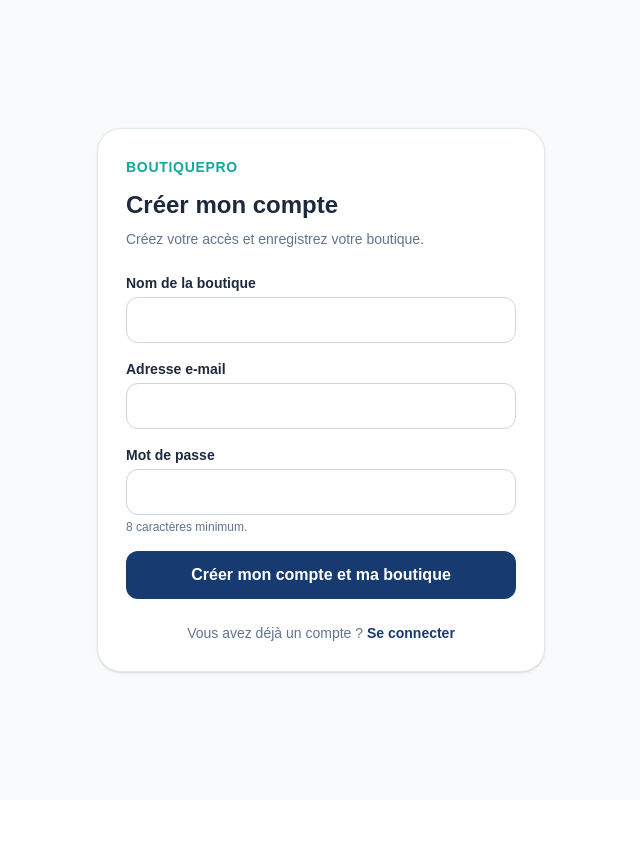
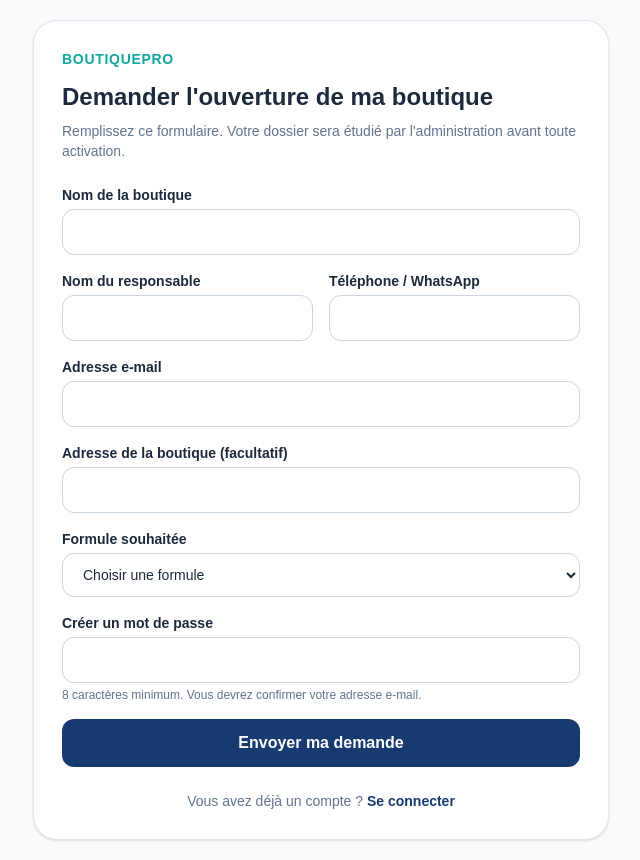
Before and after one commit to braukael-crypto/boutique-pro, a Next.js app: page /inscription in a window 1280 px wide. Shown: the whole page, without its empty margins (319-959 px from the left). Before the commit the page ends 800 px from the top, so only its background shows below. Built offline with nearby package versions, Linux system fonts and the light colour scheme.

Commit message:
Implement shop application flow: src/app/inscription/page.tsx

```diff
--- a/src/app/inscription/page.tsx
+++ b/src/app/inscription/page.tsx
@@ -1,42 +1,26 @@
 import { Suspense } from "react";
 import Link from "next/link";
 import { signUpAction } from "@/app/auth/actions";
-
 type PageProps = { searchParams: Promise<{ erreur?: string }> };
-
 async function InscriptionContent({ searchParams }: PageProps) {
   const params = await searchParams;
-
-  return (
-    <main className="flex min-h-screen items-center justify-center bg-slate-50 p-5 text-slate-800">
-      <section className="w-full max-w-md rounded-3xl border border-slate-200 bg-white p-7 shadow-sm">
-        <p className="text-sm font-bold uppercase tracking-wider text-[#12A89D]">BoutiquePro</p>
-        <h1 className="mt-3 text-2xl font-extrabold">Créer mon compte</h1>
-        <p className="mt-2 text-sm text-slate-500">Créez votre accès et enregistrez votre boutique.</p>
-        {params.erreur && <p role="alert" className="mt-4 rounded-xl bg-red-50 p-3 text-sm text-red-700">{params.erreur}</p>}
-        <form action={signUpAction} className="mt-6 space-y-4">
-          <label className="block text-sm font-semibold">Nom de la boutique
-            <input name="shopName" minLength={2} maxLength={100} required className="mt-1 w-full rounded-xl border border-slate-300 px-4 py-3 font-normal outline-none focus:border-[#12A89D]" />
-          </label>
-          <label className="block text-sm font-semibold">Adresse e-mail
-            <input name="email" type="email" autoComplete="email" required className="mt-1 w-full rounded-xl border border-slate-300 px-4 py-3 font-normal outline-none focus:border-[#12A89D]" />
-          </label>
-          <label className="block text-sm font-semibold">Mot de passe
-            <input name="password" type="password" minLength={8} autoComplete="new-password" required className="mt-1 w-full rounded-xl border border-slate-300 px-4 py-3 font-normal outline-none focus:border-[#12A89D]" />
-            <span className="mt-1 block text-xs font-normal text-slate-500">8 caractères minimum.</span>
-          </label>
-          <button className="w-full rounded-xl bg-[#173B70] px-4 py-3 font-bold text-white">Créer mon compte et ma boutique</button>
-        </form>
-        <p className="mt-6 text-center text-sm text-slate-500">Vous avez déjà un compte ? <Link className="font-bold text-[#173B70]" href="/connexion">Se connecter</Link></p>
-      </section>
-    </main>
-  );
+  const field = "mt-1 w-full rounded-xl border border-slate-300 px-4 py-3 font-normal outline-none focus:border-[#12A89D]";
+  return <main className="flex min-h-screen items-center justify-center bg-slate-50 p-5 text-slate-800"><section className="w-full max-w-xl rounded-3xl border border-slate-200 bg-white p-7 shadow-sm">
+    <p className="text-sm font-bold uppercase tracking-wider text-[#12A89D]">BoutiquePro</p><h1 className="mt-3 text-2xl font-extrabold">Demander l'ouverture de ma boutique</h1>
+    <p className="mt-2 text-sm text-slate-500">Remplissez ce formulaire. Votre dossier sera étudié par l'administration avant toute activation.</p>
+    {params.erreur && <p role="alert" className="mt-4 rounded-xl bg-red-50 p-3 text-sm text-red-700">{params.erreur}</p>}
+    <form action={signUpAction} className="mt-6 grid gap-4 sm:grid-cols-2">
+      <label className="text-sm font-semibold sm:col-span-2">Nom de la boutique<input name="shopName" minLength={2} maxLength={100} required className={field}/></label>
+      <label className="text-sm font-semibold">Nom du responsable<input name="contactName" minLength={2} maxLength={100} required autoComplete="name" className={field}/></label>
+      <label className="text-sm font-semibold">Téléphone / WhatsApp<input name="phone" type="tel" minLength={6} maxLength={40} required className={field}/></label>
+      <label className="text-sm font-semibold sm:col-span-2">Adresse e-mail<input name="email" type="email" autoComplete="email" required className={field}/></label>
+      <label className="text-sm font-semibold sm:col-span-2">Adresse de la boutique (facultatif)<input name="address" maxLength={300} className={field}/></label>
+      <label className="text-sm font-semibold sm:col-span-2">Formule souhaitée<select name="plan" required defaultValue="" className={field}><option value="" disabled>Choisir une formule</option><option value="ESSENTIAL">Essentiel — petite boutique</option><option value="STANDARD">Standard — boutique en croissance</option><option value="PREMIUM">Premium — activité développée</option><option value="ENTERPRISE">Entreprise — plusieurs points de vente</option></select></label>
+      <label className="text-sm font-semibold sm:col-span-2">Créer un mot de passe<input name="password" type="password" minLength={8} autoComplete="new-password" required className={field}/><span className="mt-1 block text-xs font-normal text-slate-500">8 caractères minimum. Vous devrez confirmer votre adresse e-mail.</span></label>
+      <button className="rounded-xl bg-[#173B70] px-4 py-3 font-bold text-white sm:col-span-2">Envoyer ma demande</button>
+    </form><p className="mt-6 text-center text-sm text-slate-500">Vous avez déjà un compte ? <Link className="font-bold text-[#173B70]" href="/connexion">Se connecter</Link></p>
+  </section></main>;
 }
-
 export default function InscriptionPage({ searchParams }: PageProps) {
-  return (
-    <Suspense fallback={<main className="flex min-h-screen items-center justify-center bg-slate-50 p-5 text-slate-500">Chargement du formulaire…</main>}>
-      <InscriptionContent searchParams={searchParams} />
-    </Suspense>
-  );
+  return <Suspense fallback={<main className="flex min-h-screen items-center justify-center bg-slate-50 p-5 text-slate-500">Chargement du formulaire…</main>}><InscriptionContent searchParams={searchParams}/></Suspense>;
 }
```
